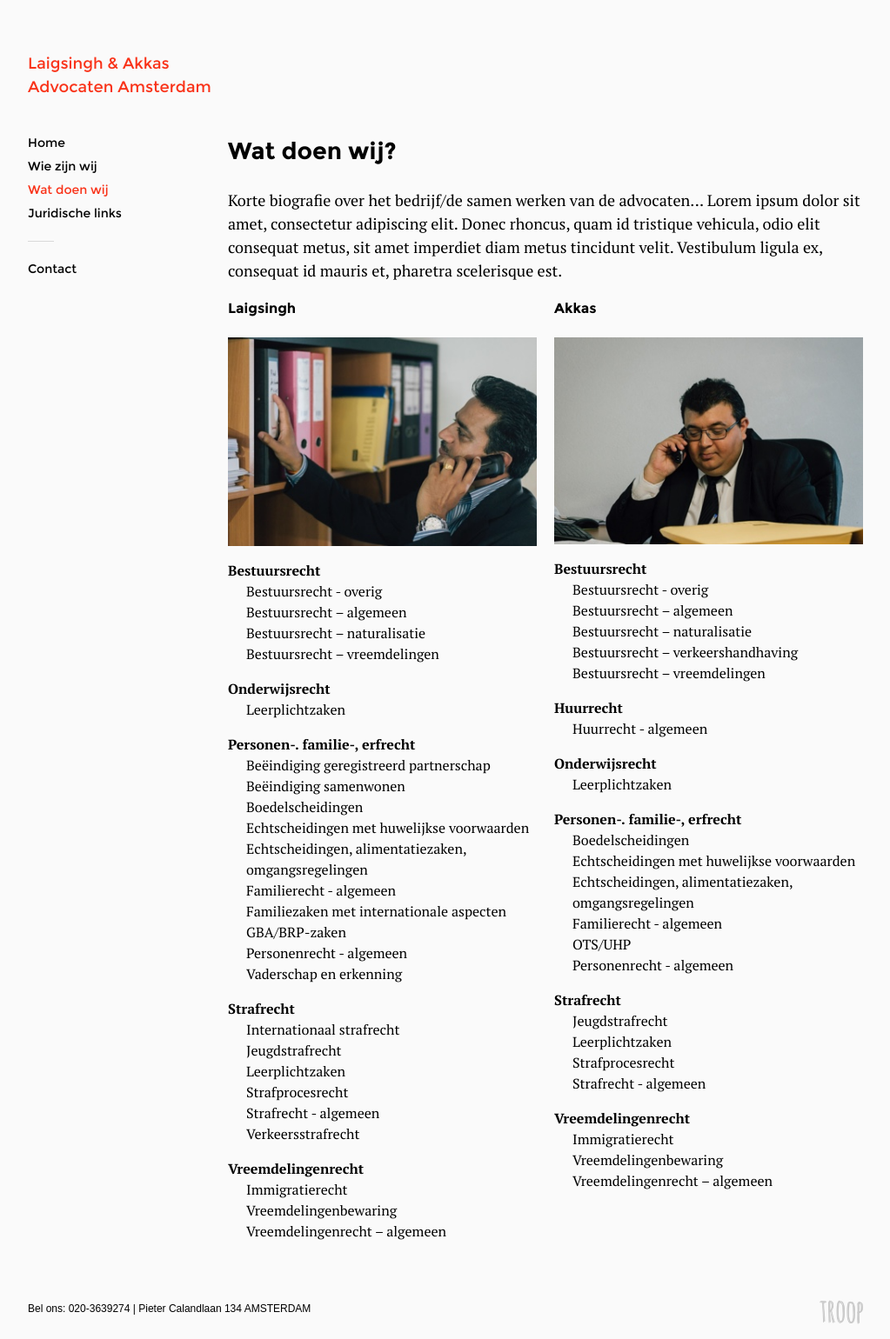
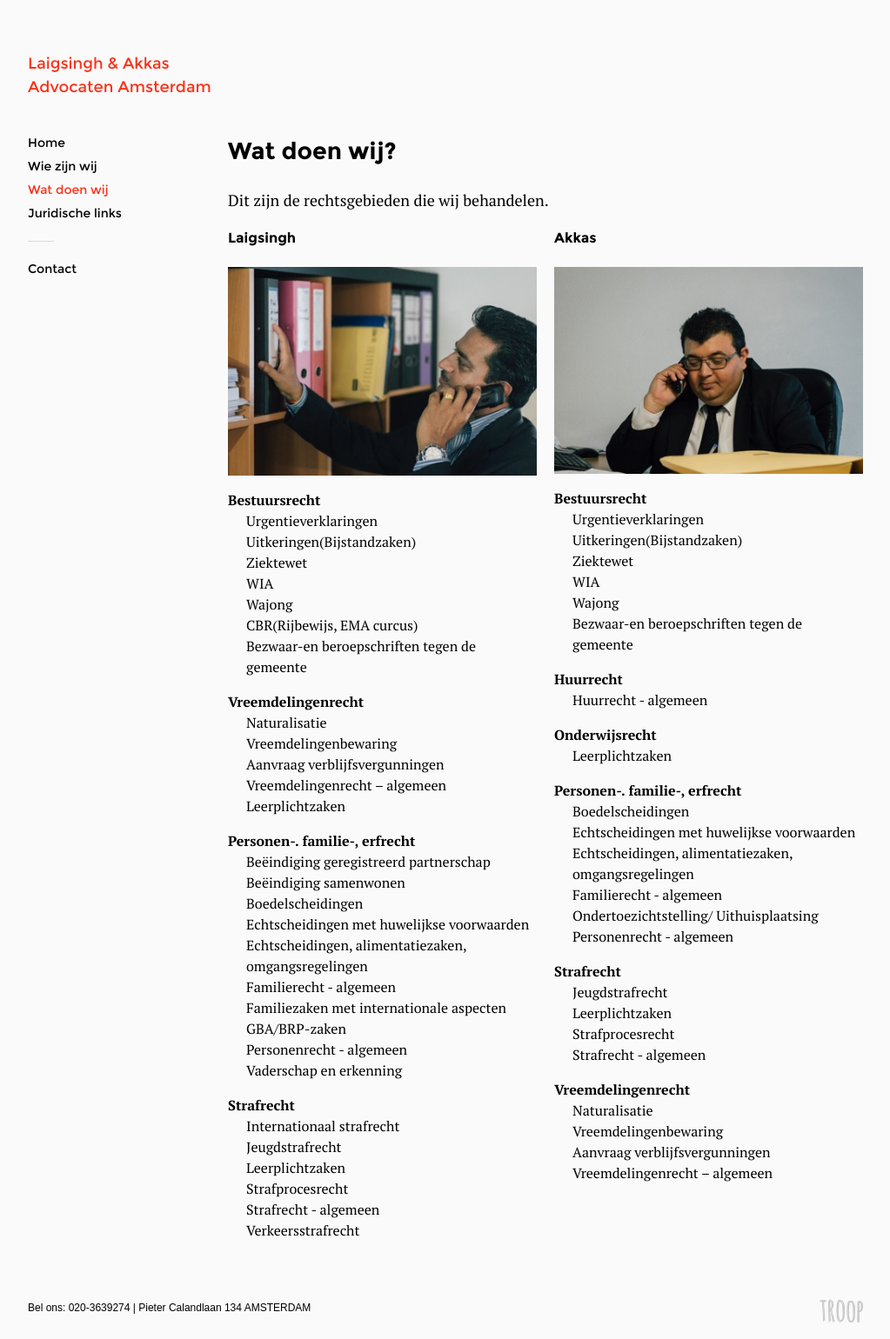
Before and after one commit to taha-design/laigsinghakkasadvocaten.nl, a Jekyll site: the page built from wat-doen-wij.html, in a window 1280 px wide. Shown: the whole page at 87% size, without its empty margins (128-1151 px from the left). Built offline with Jekyll 4.4.1, drawn with Linux system fonts in a browser that asks for light colours.

Commit message:
update site with new content

```diff
--- a/_layouts/default.html
+++ b/_layouts/default.html
@@ -12,6 +12,6 @@
     </div>
 
     {% include footer.html %}
-    <script defer src="{{ "/scripts/router.min.js" | prepend: site.baseurl }}"></script>
+    <script defer src="{{ "/scripts/router.js" | prepend: site.baseurl }}"></script>
   </body>
 </html>
--- a/contact.html
+++ b/contact.html
@@ -5,8 +5,6 @@
 ---
 
 <h2>Contact Informatie</h2>
-<p class="lead">Advocaten Laigsingh & Akkas zijn gevestigd in Amsterdam Osdorp aan de Pieter Calandlaan nummer 134. Het eerste gesprek van maximaal 60 minuten is gratis.</p>
-
 <div class="two-columns">
   <div>
     <img src="{{ site.baseurl}}/images/laigsing-akkas-pand.jpg" alt="advocaten pand">
--- a/index.html
+++ b/index.html
@@ -5,4 +5,4 @@
 <figure class="home-banner">
   <img src="{{ site.baseurl}}/images/laigsing-akkas.jpg" alt="Advocaten S. Laigsingh & A. Akkas">
 </figure>
-<p class="lead">Wij zijn Laigsingh en Akkas twee advocaten gevestigd in Amsterdam Osdorp, kort stukje wat we doen en waar wij jou mee kunnen helpen. Zoals ..., ..., ..., Het eerste gesprek bij ons is altijd gratis.</p>
+<p class="lead">Wij zijn Laigsingh en Akkas, twee ervaren advocaten gevestigd in Amsterdam Osdorp. Ons team staat dag en nacht klaar voor al uw juridische problemen. Het eerste gesprek van maximaal 30 minuten is gratis.</p>
--- a/juridische-links.html
+++ b/juridische-links.html
@@ -5,9 +5,6 @@
 ---
 
 <h2>Juridische links</h2>
-
-<p class="lead">Kort stukje tekst over de links Lorem ipsum dolor sit amet, consectetur adipiscing elit. Donec rhoncus, quam id tristique vehicula. Vestibulum ligula ex, consequat id mauris et, pharetra scelerisque est.</p>
-
 <ul>
   <li><a href="https://www.rechtspraak.nl/">De rechtspraak</a></li>
   <li><a href="http://www.rvr.org">Raad voor Rechtsbijstand</a></li>
--- a/scripts/router.js
+++ b/scripts/router.js
@@ -82,6 +82,7 @@
       // Add the view to the page.
       setActivePageLink(url);
       setPageClass();
+      document.title = activeLink.innerHTML;
       currentView.appendChild(view);
 
       // Clear loading timer
--- a/wat-doen-wij.html
+++ b/wat-doen-wij.html
@@ -5,20 +5,27 @@
 ---
 
 <h2>Wat doen wij?</h2>
-<p class="lead">Korte biografie over het bedrijf/de samen werken van de advocaten... Lorem ipsum dolor sit amet, consectetur adipiscing elit. Donec rhoncus, quam id tristique vehicula, odio elit consequat metus, sit amet imperdiet diam metus tincidunt velit. Vestibulum ligula ex, consequat id mauris et, pharetra scelerisque est.</p>
+<p class="lead">Dit zijn de rechtsgebieden die wij behandelen.</p>
 <div class="two-columns">
   <div>
     <h4>Laigsingh</h4>
     <img src="{{ site.baseurl}}/images/laigsing-working.jpg" alt="Advocaat S. Laigsingh aan het werk">
     <dl>
       <dt>Bestuursrecht</dt>
-      <dd>Bestuursrecht - overig</dd>
-      <dd>Bestuursrecht – algemeen</dd>
-      <dd>Bestuursrecht – naturalisatie</dd>
-      <dd>Bestuursrecht – vreemdelingen</dd>
+        <dd>Urgentieverklaringen</dd>
+        <dd>Uitkeringen(Bijstandzaken)</dd>
+        <dd>Ziektewet</dd>
+        <dd>WIA</dd>
+        <dd>Wajong</dd>
+        <dd>CBR(Rijbewijs, EMA curcus)</dd>
+        <dd>Bezwaar-en beroepschriften tegen de gemeente</dd>
     </dl>
     <dl>
-      <dt>Onderwijsrecht</dt>
+      <dt>Vreemdelingenrecht</dt>
+      <dd>Naturalisatie</dd>
+      <dd>Vreemdelingenbewaring</dd>
+      <dd>Aanvraag verblijfsvergunningen</dd>
+      <dd>Vreemdelingenrecht – algemeen</dd>
       <dd>Leerplichtzaken</dd>
     </dl>
     <dl>
@@ -44,13 +51,6 @@
       <dd>Strafrecht - algemeen</dd>
       <dd>Verkeersstrafrecht  </dd>
     </dl>
-
-    <dl>
-      <dt>Vreemdelingenrecht</dt>
-      <dd>Immigratierecht</dd>
-      <dd>Vreemdelingenbewaring</dd>
-      <dd>Vreemdelingenrecht – algemeen</dd>
-    </dl>
   </div>
   <div>
     <h4>Akkas</h4>
@@ -58,11 +58,12 @@
 
     <dl>
       <dt>Bestuursrecht</dt>
-      <dd>Bestuursrecht - overig</dd>
-      <dd>Bestuursrecht – algemeen</dd>
-      <dd>Bestuursrecht – naturalisatie</dd>
-      <dd>Bestuursrecht – verkeershandhaving</dd>
-      <dd>Bestuursrecht – vreemdelingen</dd>
+      <dd>Urgentieverklaringen</dd>
+      <dd>Uitkeringen(Bijstandzaken)</dd>
+      <dd>Ziektewet</dd>
+      <dd>WIA</dd>
+      <dd>Wajong</dd>
+      <dd>Bezwaar-en beroepschriften tegen de gemeente</dd>
     </dl>
 
     <dl>
@@ -81,7 +82,7 @@
       <dd>Echtscheidingen met huwelijkse voorwaarden</dd>
       <dd>Echtscheidingen, alimentatiezaken, omgangsregelingen</dd>
       <dd>Familierecht - algemeen</dd>
-      <dd>OTS/UHP</dd>
+      <dd>Ondertoezichtstelling/ Uithuisplaatsing</dd>
       <dd>Personenrecht - algemeen</dd>
     </dl>
 
@@ -95,8 +96,9 @@
 
     <dl>
       <dt>Vreemdelingenrecht</dt>
-      <dd>Immigratierecht</dd>
+      <dd>Naturalisatie</dd>
       <dd>Vreemdelingenbewaring</dd>
+      <dd>Aanvraag verblijfsvergunningen</dd>
       <dd>Vreemdelingenrecht – algemeen</dd>
     </dl>
   </div>
--- a/wie-zijn-wij.html
+++ b/wie-zijn-wij.html
@@ -5,7 +5,6 @@
 ---
 
 <h2>Wie zijn wij?</h2>
-<p class="lead">Korte biografie over het bedrijf/de samen werken van de advocaten... Lorem ipsum dolor sit amet, consectetur adipiscing elit. Donec rhoncus, quam id tristique vehicula, odio elit consequat metus, sit amet imperdiet diam metus tincidunt velit. Vestibulum ligula ex, consequat id mauris et, pharetra scelerisque est.</p>
 <div class="two-columns">
   <div>
     <h4>Laigsingh</h4>
```
Also changed, not shown: scripts/router.min.js (deleted).
